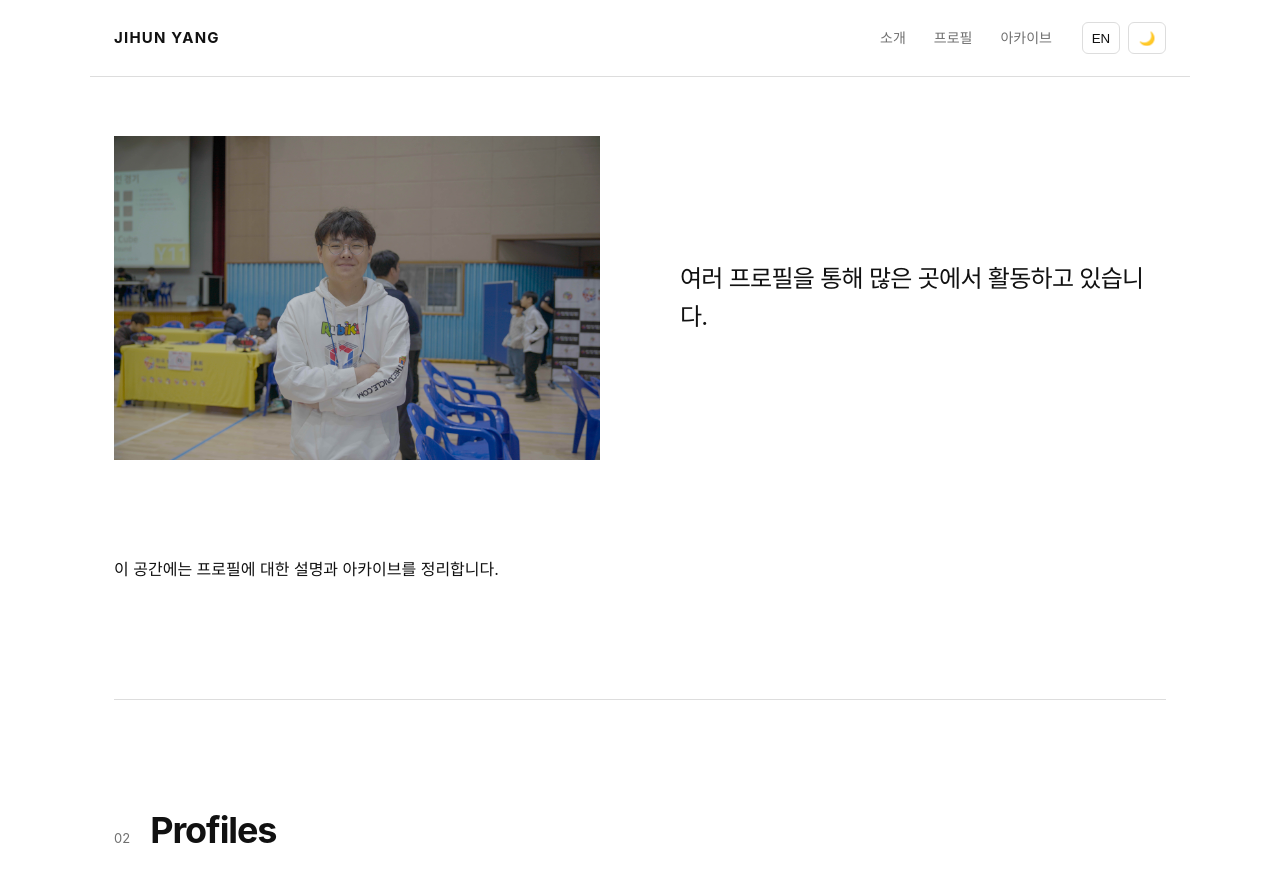
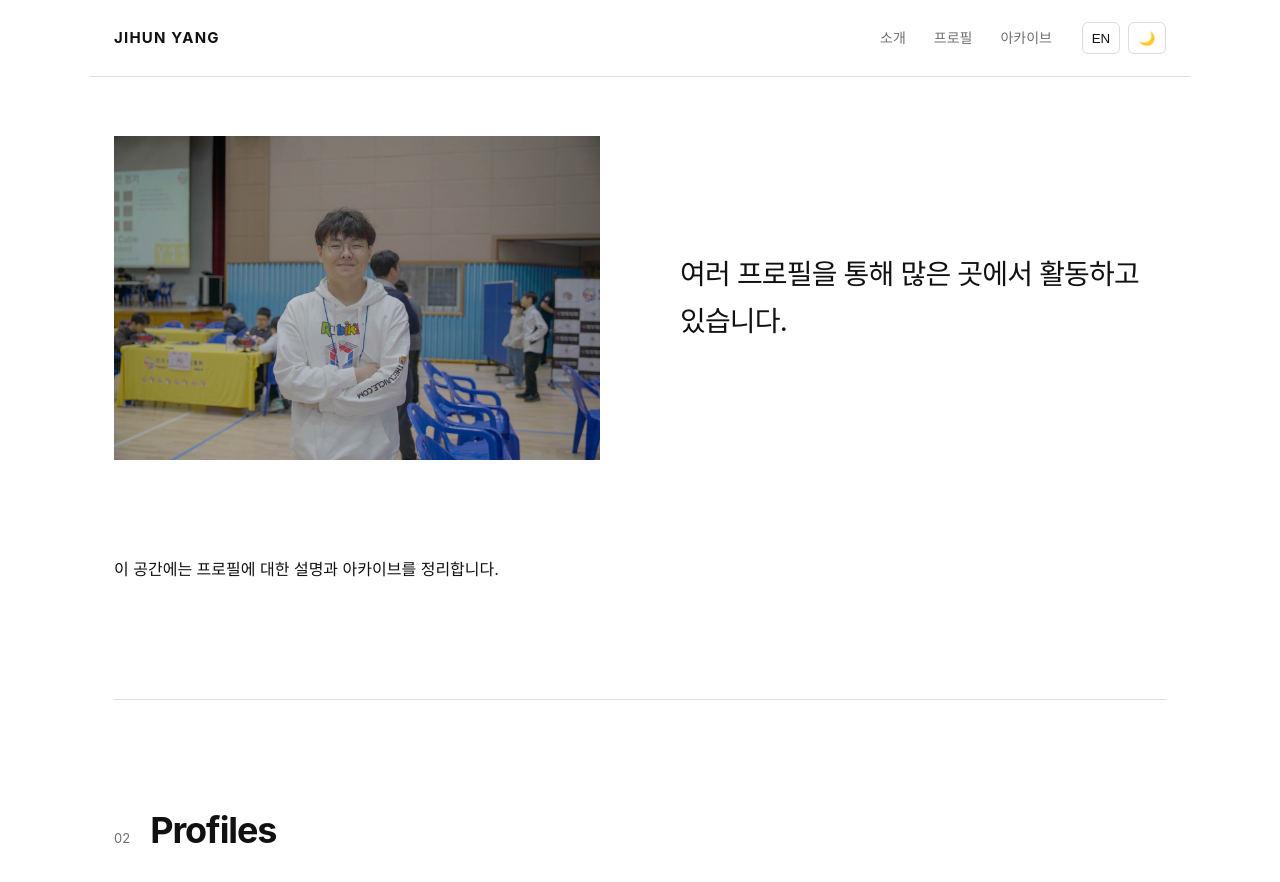
Before and after one commit to JihunYangKR/JihunYangKR.github.io, a Jekyll site: the page built from index.html, in a window 1280 px wide and 900 px high, scrolled down 858 px. Shown: the top 882 px of the window. Built offline with Jekyll 4.4.1, drawn with Linux system fonts in a browser that asks for light colours.

Commit message:
Update style.css

```diff
--- a/css/style.css
+++ b/css/style.css
@@ -332,10 +332,6 @@ main {
     margin-bottom: 0;
 }
 
-.about-text .large-text {
-    font-size: 1.5rem;
-    line-height: 1.6;
-}
 
 /* =========================
    Profiles
```
